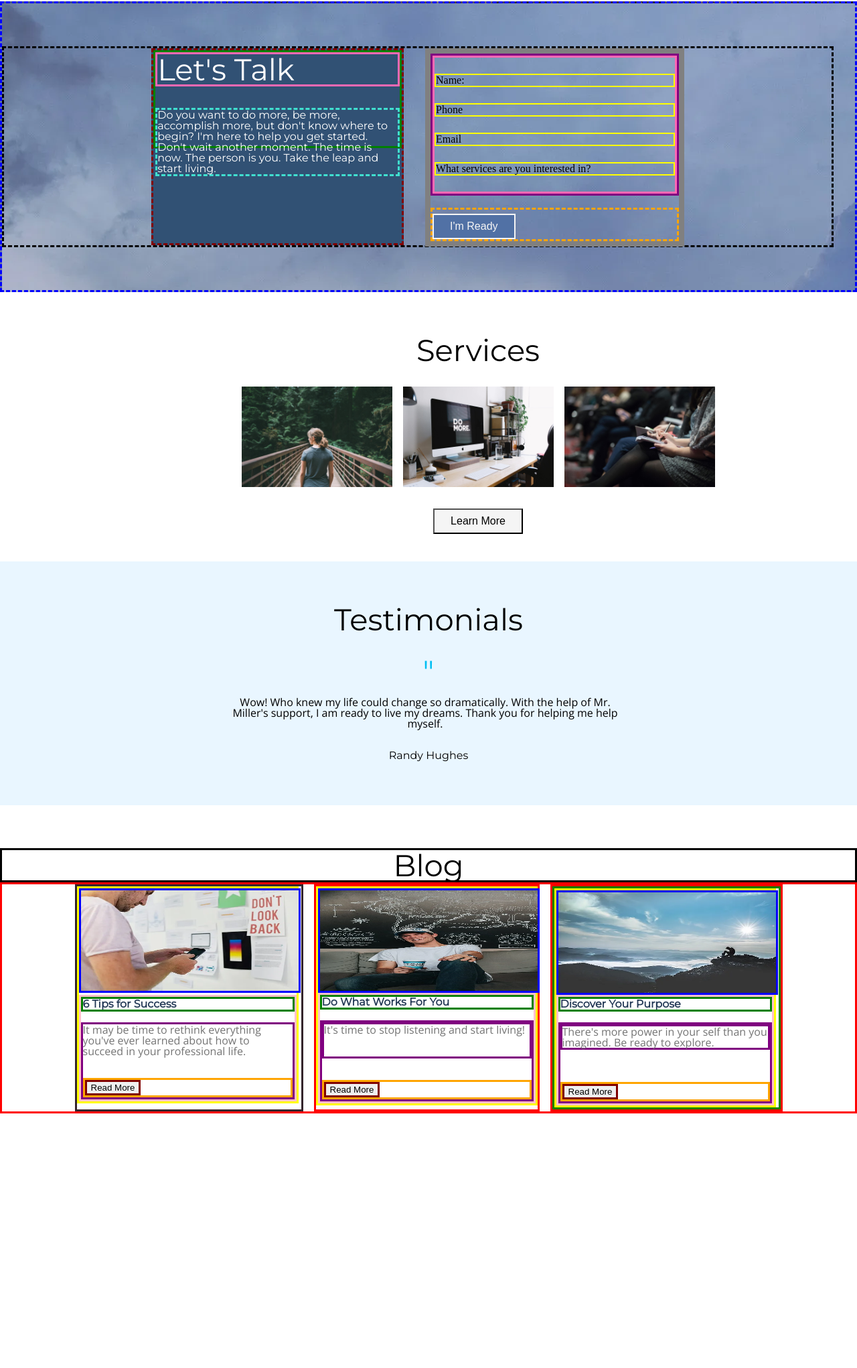
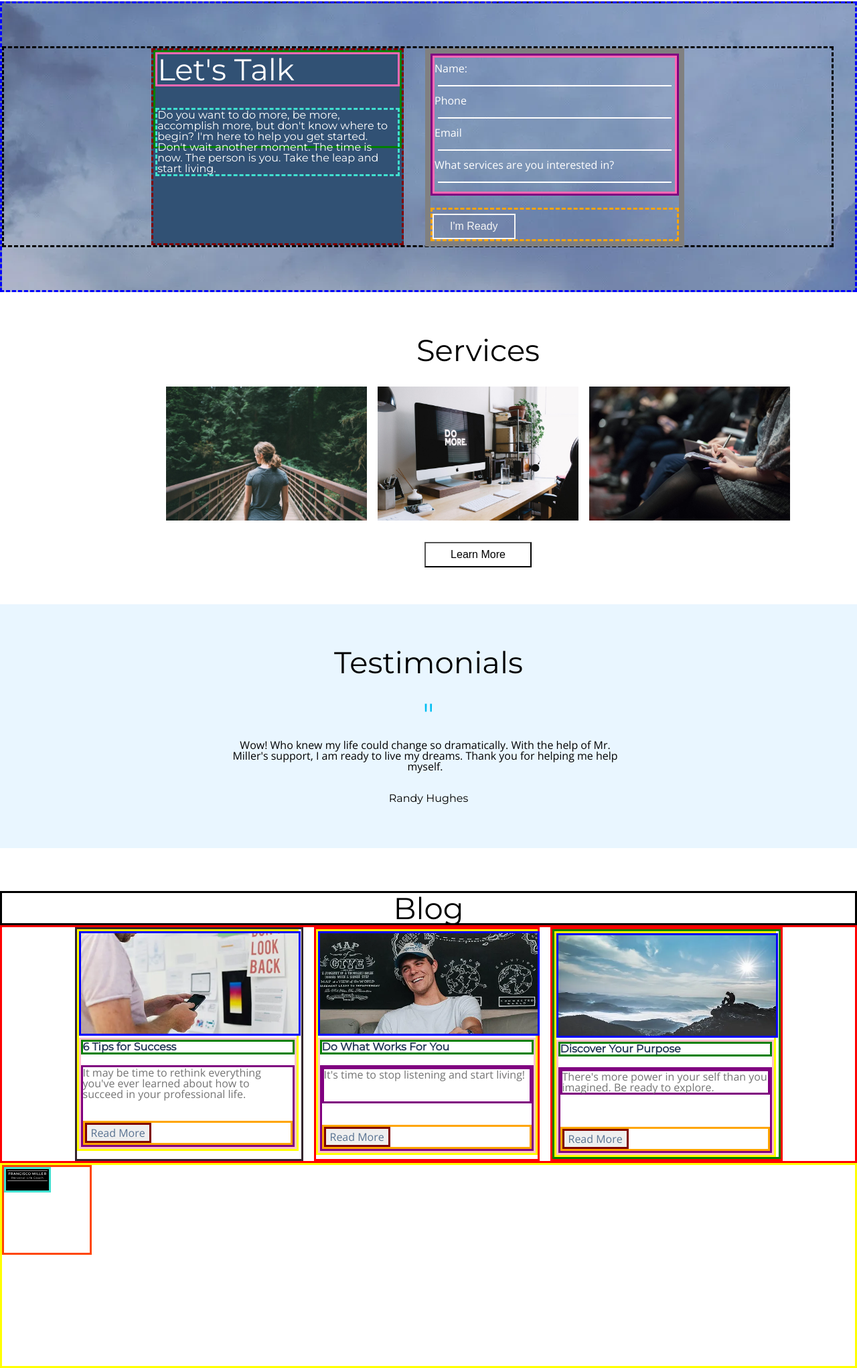
Before and after one commit to MTAS67/2-Day-Project, a plain HTML site: page index.html in a window 1280 px wide. Shown: the part 1067-3109 px from the top of the page at 67% size. Before the commit the page ends 2729 px from the top, so only its background shows below. Drawn offline with nearby package versions, Linux system fonts and the light colour scheme.

Commit message:
Adjust size of services boxes.

```diff
--- a/index.html
+++ b/index.html
@@ -11,7 +11,9 @@
         rel="stylesheet">
     <link rel="preconnect" href="https://fonts.googleapis.com">
     <link rel="preconnect" href="https://fonts.gstatic.com" crossorigin>
-        <link href="https://fonts.googleapis.com/css2?family=Anton&family=Montserrat:wght@200;400&family=Open+Sans:wght@300&family=Roboto&display=swap" rel="stylesheet">
+    <link
+        href="https://fonts.googleapis.com/css2?family=Anton&family=Montserrat:wght@200;400&family=Open+Sans:wght@300&family=Roboto&display=swap"
+        rel="stylesheet">
 
     <link rel="stylesheet" href="reset.css" class="css">
     <link rel="stylesheet" href="style.css">
@@ -108,7 +110,8 @@
 
 
                     <div class="lets-talk-section-heading-container">
-                    <p class="lets-talk-section-heading-container-header-text">Let's Talk</p></div>
+                        <p class="lets-talk-section-heading-container-header-text">Let's Talk</p>
+                    </div>
                     <div class="lets-talk-container-text-container">
                         <p>Do you want to do more, be more, accomplish more, but don't know where to begin?
                             I'm here to help you get started. Don't wait another moment. The time is now.
@@ -121,52 +124,49 @@
                 <!--This is the beginning of the form-->
 
 
-<div class="lets-talk-form-button-container"><!--purple solid-->
+                <div class="lets-talk-form-button-container">
+                    <!--purple solid-->
                     <form action="example.com/path" class="label-container" method="post">
                         <label for="name" class="lets-talk-label">Name:</label>
+                        <input type="text" class="name">
                         <label for="phone" class="lets-talk-label">Phone</label>
+                        <input type="text" class="phone" >
                         <label for="email" class="lets-talk-label">Email</label>
+                        <input type="text" class="email" >
                         <label for="question" class="lets-talk-label">What services are you interested in?</label>
+                        <input type="text" class="services" >
                 </div>
 
                 </form>
                 <!--This is the end of the form-->
 
                 <div class="button-container-three">
-                    <button class="lets-talk-button" type="button">I'm Ready</button> </div>
+                    <button class="lets-talk-button" type="button">I'm Ready</button>
                 </div>
             </div>
         </div>
     </div>
 
-                </div>
-
-            </div>
-        </div>
-    </div>
-    </div>
-
-
-
-
-
-
     <!--end let's talk container-->
 
     <!--This is the beginning of the Services sextion-->
 
-        <div class="services-main-container"><!--red solid-->
-            <div class="services-main-container-header-container"><!--yellow solid-->
+    <div class="services-main-container">
+        <!--red solid-->
+        <div class="services-main-container-header-container">
+            <!--yellow solid-->
             <p class="services-main-container-header-container-text">Services</p>
         </div>
 
-            <div class="three-images-container"><!--green-->
+        <div class="three-images-container">
+            <!--green-->
 
             <img src="/images/photo-1440186170739-681f007fc4d1.jpg" alt="lady and bridge" class="lady-and-bridge-image">
             <img src="/images/photo-1483058712412-4245e9b90334.jpg" alt="computer" class="computer-image">
             <img src="/images/photo-1503428593586-e225b39bddfe.jpg" alt="notebooks" class="notebooks-image">
         </div>
-            <div class="services-button-container"><!--orange solid-->
+        <div class="services-button-container">
+            <!--orange solid-->
             <button class="services-button">Learn More</button>
 
         </div>
@@ -184,7 +184,8 @@
                 <div class="testimonials-header-container">
                     <p class="testimonials-header-text">Testimonials</p>
                     <div class="testimonials-icon-container">
-                    <p class="testimonials-icon">"</p> <!--  <div class="testimonials-text-container"><maroon dashed>-->
+                        <p class="testimonials-icon">"</p>
+                        <!--  <div class="testimonials-text-container"><maroon dashed>-->
                         <p class="testimonials-text-container-text">Wow! Who knew my life could change
                             so dramatically. With the help of Mr. Miller's support, I am ready to live my dreams.
                             Thank you for helping me help myself.</p>
@@ -212,7 +213,8 @@
     <div class="container-for-blog-images-titles-text-and-read-more-button">
         <div class="container-man-on-cell-phone">
             <div class="image-container-for-blog-images-titles-text-and-read-more-button">
-                <img src="images/man_checking_phone-blog-1920w.webp" alt="man on cell phone" class="images-blog-container-man-on-cell-phone">
+                <img src="images/man_checking_phone-blog-1920w.webp" alt="man on cell phone"
+                    class="images-blog-container-man-on-cell-phone">
                 <div class="title-container-for-blog-images-titles-text-and-read-more-button">
                     <p class="title-text">6 Tips for Success</p>
                     <div class="text-container-for-blog-images-title-text-and-read-more-button">
@@ -233,7 +235,8 @@
         <div class="container-for-blog-images-titles-text-and-read-more-button">
             <div class="container-man-smiling">
                 <div class="image-container-for-blog-images-titles-text-and-read-more-button">
-                <img src="images/Smiling_man_coffee_cup-blog-1920w.webp" alt="man smiling" class="images-blog-container-man-smiling">
+                    <img src="images/Smiling_man_coffee_cup-blog-1920w.webp" alt="man smiling"
+                        class="images-blog-container-man-smiling">
                     <div class="title-container-for-blog-images-titles-text-and-read-more-button">
                         <p class="title-text">Do What Works For You</p>
                         <div class="text-container-for-blog-images-title-text-and-read-more-button">
@@ -257,7 +260,8 @@
         <div class="container-for-blog-images-titles-text-and-read-more-button">
             <div class="container-man-on-mountain">
                 <div class="image-container-for-blog-images-titles-text-and-read-more-button">
-                <img src="images/man_mountain_landscape-blog-1920w.webp" alt="man on mountain" class="images-blog-container-man-on-mountain">
+                    <img src="images/man_mountain_landscape-blog-1920w.webp" alt="man on mountain"
+                        class="images-blog-container-man-on-mountain">
                     <div class="title-container-for-blog-images-titles-text-and-read-more-button">
                         <p class="title-text">Discover Your Purpose</p>
                         <div class="text-container-for-blog-images-title-text-and-read-more-button">
@@ -276,5 +280,16 @@
         </div>
     </div>
 </body>
+<div class="footer">
+    <div class="logo-and-quote-container">
+        <div class="logo-container">
+            <img src="images/coaching_logo.svg" alt="coaching-logo" class="image-logo">
+            <div class="quote-container">
+
+            </div>
+        </div>
+
+    </div>
+</div>
 
 </html>
--- a/style.css
+++ b/style.css
@@ -187,7 +187,7 @@
     padding: 8px 24px;
     border: #2b4a61 2px solid;
     color:#2b4a61;
-    background-color: #e9f6ff;
+    background-color: transparent;
 }
 
 /* End of About Me Section */
@@ -276,7 +276,7 @@
     font-size:16px;
     border: whitesmoke 2px solid;
     color: whitesmoke;
-    background-color:#5171a5;
+    background-color:transparent;
 
 }
 
@@ -318,17 +318,17 @@
 
  .lady-and-bridge-image {
      /*border: purple 2px solid;*/
-     height:150px;
+     height:200px;
  }
 
  .computer-image {
     /* border: purple 2px solid;*/
-     height: 150px;
+     height: 200px;
  }
 
  .notebooks-image {
    /*  border: purple 2px solid;*/
-     height:150px;
+     height:200px;
  }
 
  .services-button-container {
@@ -343,16 +343,52 @@
  .services-button {
     padding: 8px 24px;
     font-size:16px;
+    width: 160px;
    /* border: black 2px solid; */
     color: black;
-    background-color:whitesmoke;
+    background-color:#ffffff;
  }
 
  .lets-talk-label{
-     border:yellow 2px solid;
-     font-family:"Open Sans"
+     /* border:yellow 2px solid; */
+     font-family:"Open Sans";
      font-size: 16px;
  }
+
+ .name{
+background-color: transparent;
+border: 0px;
+    background:
+    linear-gradient(#ffff, #fff) center bottom 5px /calc(100% - 10px) 2px no-repeat;
+}
+
+.phone{
+    background-color: transparent;
+    border: 0px;
+        background:
+        linear-gradient(#ffff, #fff) center bottom 5px /calc(100% - 10px) 2px no-repeat;
+    }
+
+    .email{
+        background-color: transparent;
+        border: 0px;
+            background:
+            linear-gradient(#ffff, #fff) center bottom 5px /calc(100% - 10px) 2px no-repeat;
+        }
+
+        .name{
+            background-color: transparent;
+            border: 0px;
+                background:
+                linear-gradient(#ffff, #fff) center bottom 5px /calc(100% - 10px) 2px no-repeat;
+            }
+
+         .services{
+                background-color: transparent;
+                border: 0px;
+                    background:
+                    linear-gradient(#ffff, #fff) center bottom 5px /calc(100% - 10px) 2px no-repeat;
+                }
 
 
  .label-container {
@@ -361,11 +397,15 @@
      flex-direction:column;
      justify-content: space-evenly;
      height:200px;
+     color: #ffffff;
+     font-family: 'Montserrat';
+     font-size: medium;
  }
 
  .lets-talk-form-button-container{
      border:purple 3px solid;
      height:auto;
+
  }
 
  /* Testimonial Section*/
@@ -377,6 +417,7 @@
     display:flex;
     justify-content: center;
     padding-top:64px;
+    margin-top:32px;
 
  }
 
@@ -506,31 +547,36 @@ titles, text, and Read Me buttons*/
     border:blue 3px solid;
     height:150px;
     width:325px;
-    display:flex;
+    object-fit: cover;
+    /* display:flex;
     font-family:'Open Sans';
     font-size:16px;
     color: #747474;
     display:flex;
     flex-direction:column;
-    justify-content: space-between;
+    justify-content: space-between; */
 }
 
 .images-blog-container-man-on-cell-phone {
     border: blue 3px solid;
     height:150px;
     width:325px;
+    object-fit: cover;
+
 }
 
 .images-blog-container-man-on-mountain{
     border:blue 3px solid;
     height:150px;
     width:325px;
-    font-family:'Open Sans';
+    object-fit: cover;
+
+    /* font-family:'Open Sans';
     font-size:16px;
     color: #747474;
     display:flex;
     flex-direction:column;
-    justify-content: space-between;
+    justify-content: space-between; */
 }
 .title-container-for-blog-images-titles-text-and-read-more-button{
     border:pink 3px solid;
@@ -563,4 +609,34 @@ titles, text, and Read Me buttons*/
 
 .read-more-button {
     border:maroon 3px solid;
+    font-size:16px;
+    font-family:'Open Sans';
+    color:#587291;
 }
+
+.footer {
+    border:yellow 3px solid;
+    height:300px;
+    width:auto;
+}
+
+.logo-and-quote-container {
+    border:orangered 3px solid;
+    height:128px;
+    width:128px;
+}
+
+.logo-container {
+    border: turquoise 3px solid;
+    background-color: black;
+    width: 64px;
+    height:32px;
+}
+
+.quote-container {
+    border: brown;
+}
+
+.image-logo {
+    border: black 2px solid;
+}
```
Lines whose indentation alone changed are shown as unchanged.
